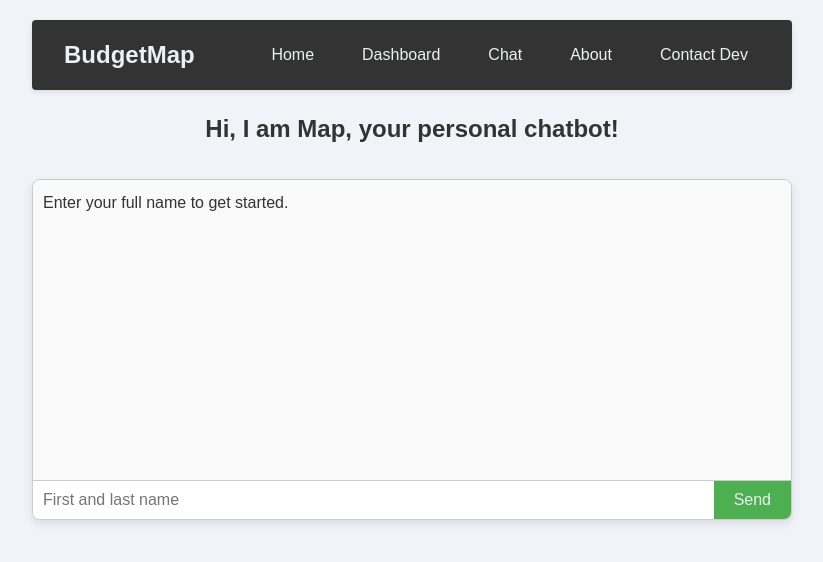
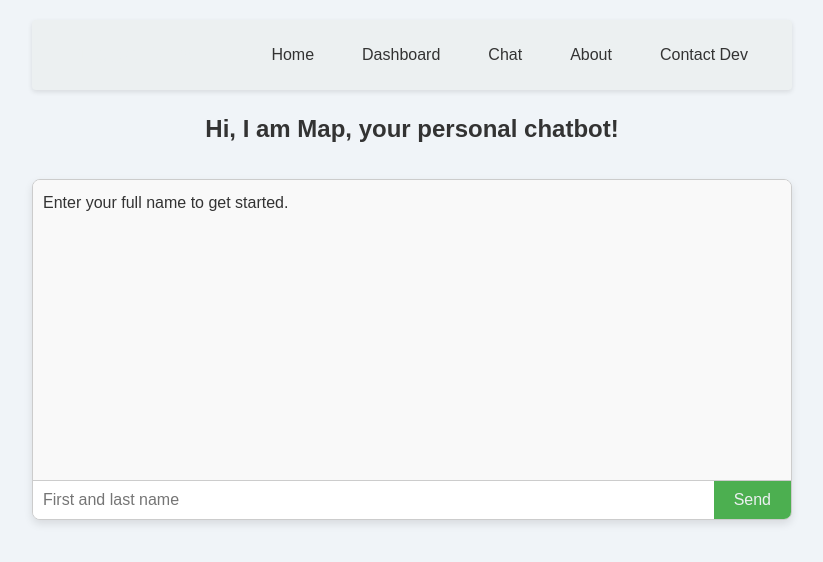
Before and after one commit to eastbetsy/budgetmap, a plain HTML site: page chat.html in a window 1280 px wide. Shown: the whole page, without its empty margins (228-1051 px from the left). Drawn offline with Linux system fonts and the light colour scheme.

Commit message:
attempt to fix navbar colors

```diff
--- a/styles.css
+++ b/styles.css
@@ -75,7 +75,7 @@
     display: flex;
     justify-content: space-between;
     align-items: center;
-    background-color: var(--text-dark);
+    background-color: var(--text-light);
     padding: 1rem 2rem;
     box-shadow: var(--shadow-sm);
     margin-bottom: var(--spacing-lg);
@@ -104,7 +104,7 @@
   }
 
   .nav-links li a {
-    color: var(--text-light);
+    color: var(--text-dark);
     text-decoration: none;
     font-size: var(--font-size-lg);
     padding: 0.5rem 0.75rem;
@@ -114,7 +114,7 @@
 
   .nav-links li a:hover {
     background-color: var(--primary-color);
-    color: var(--text-light);
+    color: var(--text-dark);
   }
 
   /* Menu toggle for mobile */
@@ -122,7 +122,7 @@
     display: none;
     background: transparent;
     border: none;
-    color: var(--text-light);
+    color: var(--text-dark);
     font-size: 1.5rem;
     cursor: pointer;
   }
```
